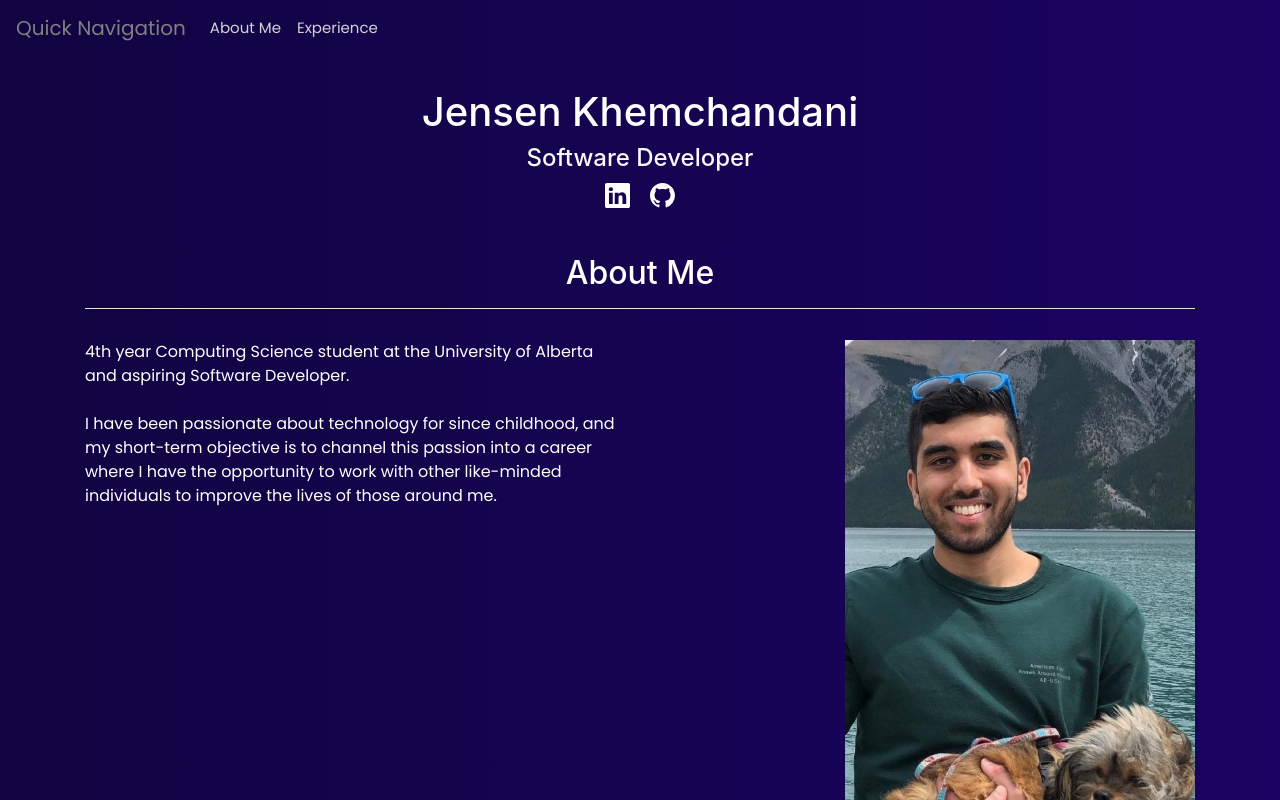
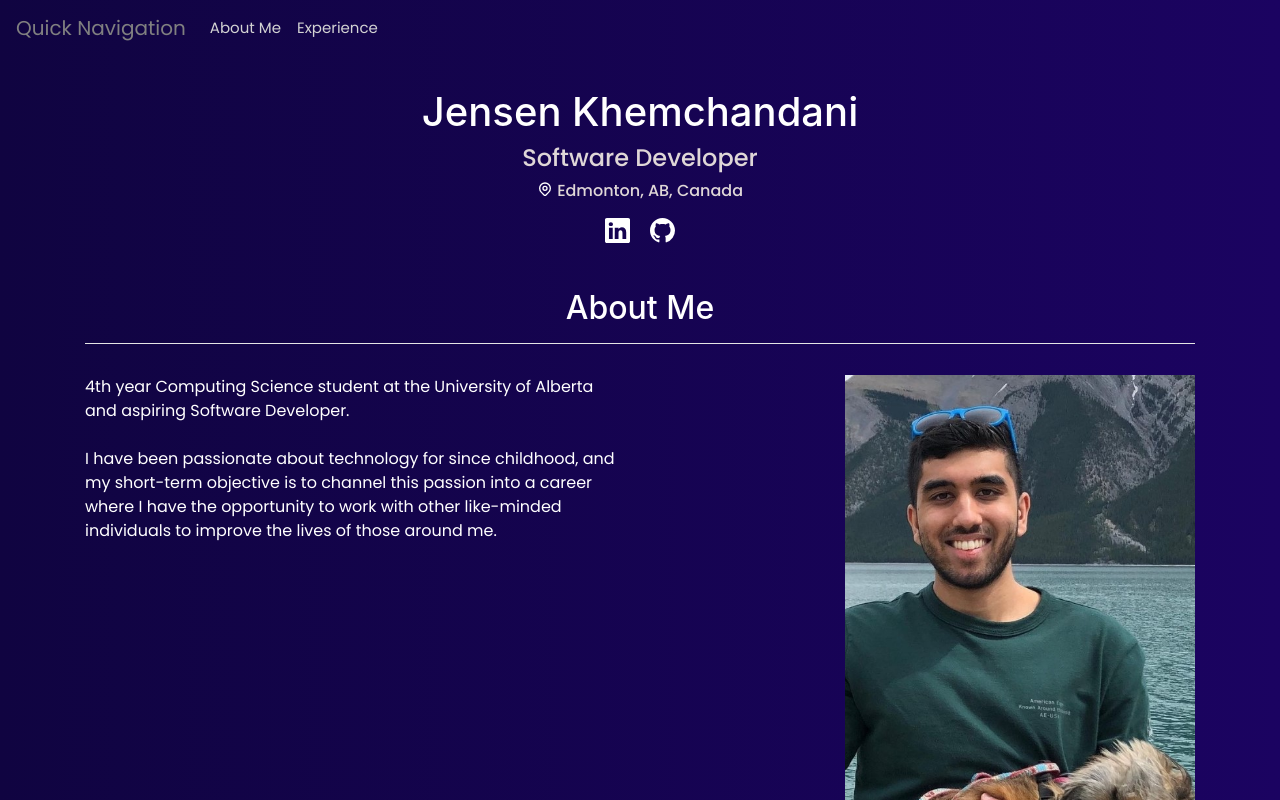
Before and after one commit to jensenkhem/portfolio-website, a React (Create React App) app: page / in a window 1280 px wide. Shown: the top 800 px of the page. Built offline with nearby package versions, Linux system fonts and the light colour scheme.

Commit message:
Added location

```diff
--- a/src/components/header/Header.jsx
+++ b/src/components/header/Header.jsx
@@ -1,9 +1,12 @@
 import React from 'react';
 import HeaderSocials from './HeaderSocials';
 import './header.css';
+import {HiOutlineLocationMarker} from 'react-icons/hi'
 const Header = () => {
   const style = { "font-family": "Poppins", "color": "lightgrey"};
   const style2 = { "font-family": "Poppins", "color": "grey"};
+  const style3 = { "font-family": "Poppins"};
+  const locationIcon = { "color": "white", "size": 25 }
   return (
     <>
     <head>
@@ -25,10 +28,13 @@ const Header = () => {
     <header>
       <div className="introduction">
         <h1>Jensen Khemchandani</h1>
-        <h4 className="text-light">Software Developer</h4>
+        <h4 className="greyh4" style={style3}>Software Developer</h4>
+        <div style={{display: "flex", justifyContent: "center"}}>
+          <HiOutlineLocationMarker style={locationIcon}/>
+          <h6 className="greyh4" style={style3}>{'\u00A0'}Edmonton, AB, Canada</h6>
+        </div>
         <HeaderSocials />
       </div>
-      {/* <hr /> */}
     </header>
     </>
   );
--- a/src/index.css
+++ b/src/index.css
@@ -19,7 +19,7 @@
     --color-primary: #4db5ff;
     --color-primary-variant: rgba(77, 181,  255, 0.4);
     --color-white: rgb(255, 255, 255);
-    --color-light: rgba(255, 255, 255, 0.8);
+    --color-light: rgba(216, 205, 205, 0.678);
     --container-width-lg: 75%;
     --container-width-md: 86%;
     --container-width-ms: sm;
@@ -50,7 +50,11 @@ body {
     margin: 0 auto;
 }
 
-h1, h2, h3, h4, h5 {
+.greyh4 {
+    color: rgb(223, 215, 215) !important;
+}
+
+h1, h2, h3 {
    font-weight: 600;
    color: white !important;
 }
```
